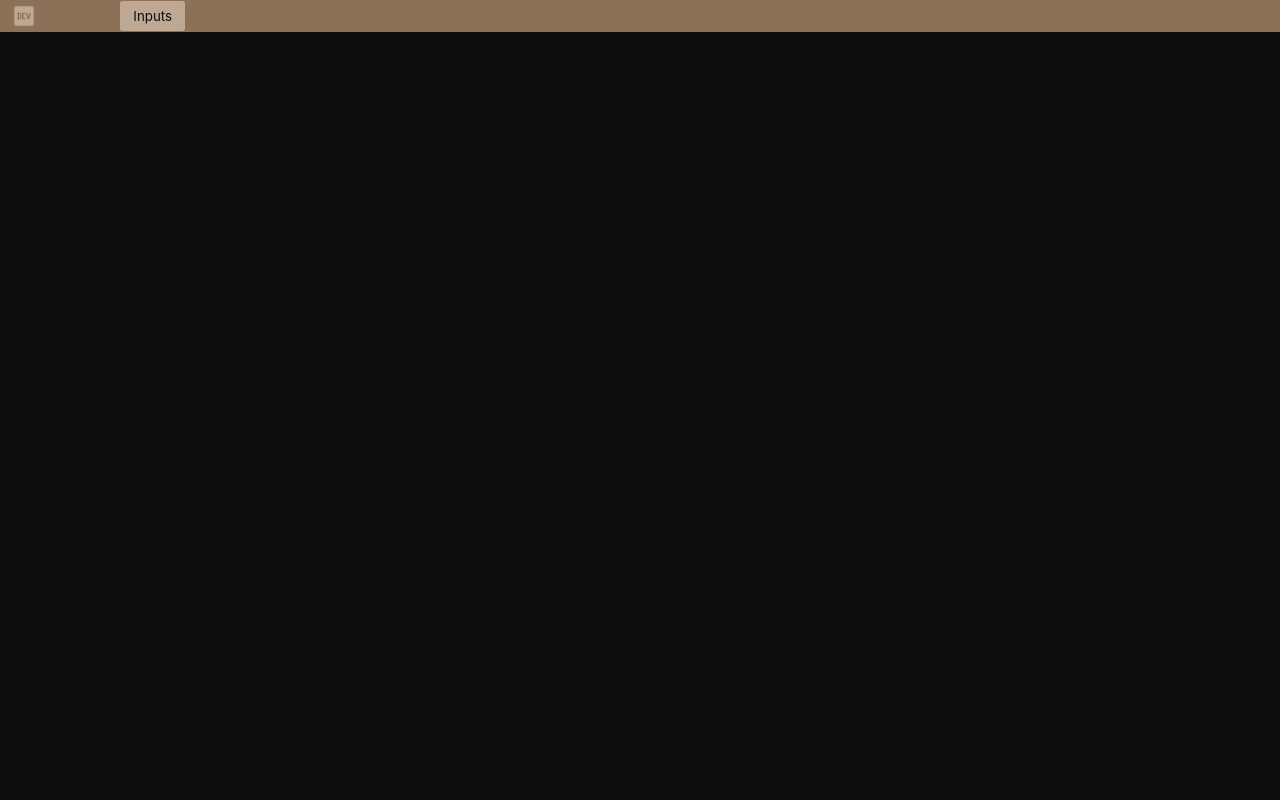
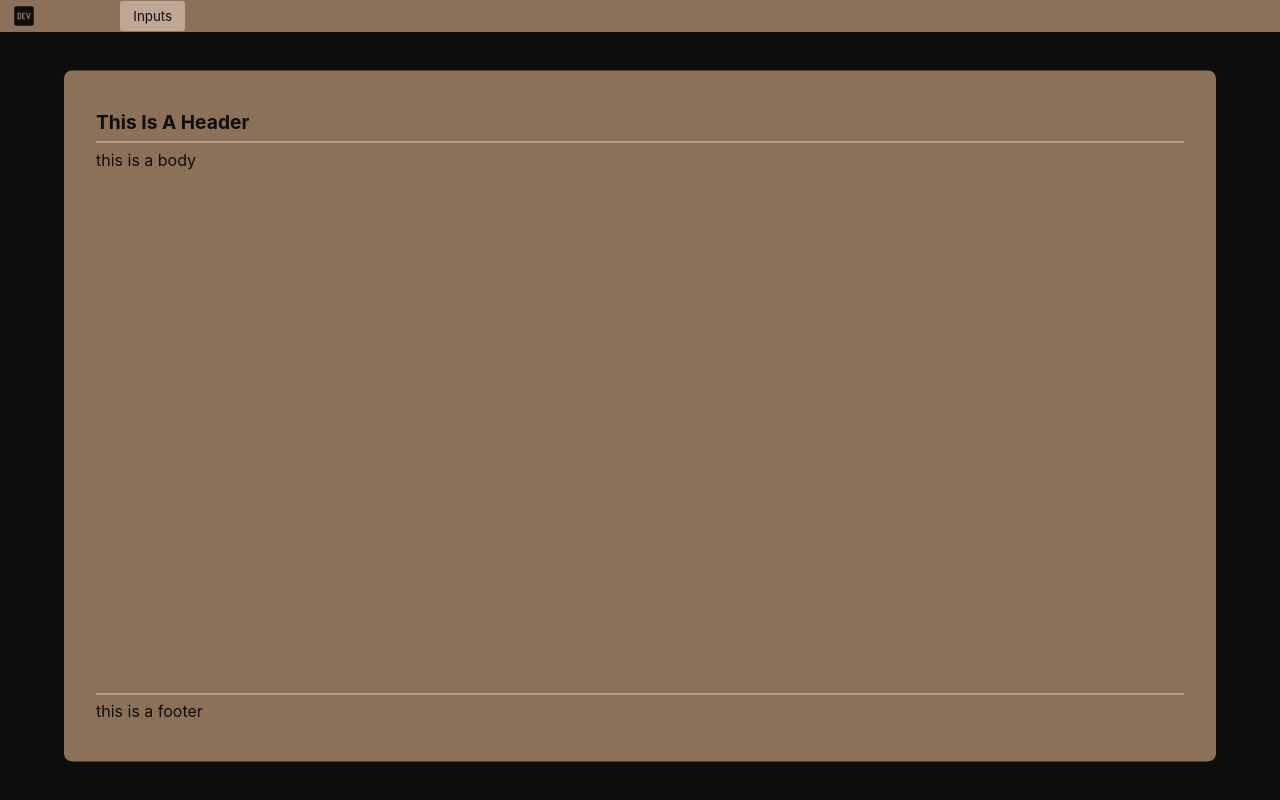
Before and after one commit to dffrs/scratch-book, a Next.js app: page / in a window 1280 px wide. Built offline with nearby package versions, Linux system fonts and the light colour scheme.

Commit message:
Paper component and few styles fixes

```diff
--- a/components/drawer/index.tsx
+++ b/components/drawer/index.tsx
@@ -14,7 +14,7 @@ const Drawer: FunctionComponent<DrawerProps> = (props) => {
       <div className="container">
         <div className="columns">
           <div className="col-1 c-pointer" onClick={() => Router.push(Routes.HOME)}>
-            <span className="icon text-color-secondary" data-icon="&#xead6;" />
+            <span className="icon text-color-contrast" data-icon="&#xead6;" />
           </div>
           {React.Children.map(props.children, (children) => (
             <div className="col-3">{children}</div>
--- a/components/drawer/style/drawer.module.scss
+++ b/components/drawer/style/drawer.module.scss
@@ -5,8 +5,8 @@
     top: 0;
     left: 0;
     width: 100vw;
-    max-height: 2em;
-    min-height: 2em;
+    max-height: var(--unit-4);
+    min-height: var(--unit-4);
     background-color: var(--primary-color);
-    z-index: 100;
+    z-index: 999999;
 }
--- a/components/layout/index.tsx
+++ b/components/layout/index.tsx
@@ -2,6 +2,7 @@ import Router from "next/router";
 import React, { FunctionComponent, memo, useCallback, useMemo } from "react";
 import { Routes } from "../../utils/common";
 import Drawer from "../drawer";
+import Main from "../main";
 import { ButtonsName, drawerButtons } from "./util";
 
 type LayoutProps = {
@@ -31,7 +32,7 @@ const Layout: FunctionComponent<LayoutProps> = ({ children }) => {
   return (
     <>
       <Drawer>{buttonsToRender}</Drawer>
-      <main>{childrenToRender}</main>
+      <Main>{childrenToRender}</Main>
     </>
   );
 };
--- /dev/null
+++ b/components/main/index.tsx
@@ -0,0 +1,12 @@
+import React, { FunctionComponent, memo } from "react";
+import style from "./style/main.module.scss";
+
+type MainProps = {
+  children?: React.ReactElement | Array<React.ReactElement>;
+};
+
+const Main: FunctionComponent<MainProps> = ({ children }) => {
+  return <main className={style.main}>{React.Children.map(children, (child) => child)}</main>;
+};
+
+export default memo(Main);
--- /dev/null
+++ b/components/main/style/main.module.scss
@@ -0,0 +1,6 @@
+.main {
+    width: 100%;
+    height: calc(100% - var(--unit-4));
+    position: absolute;
+    top: var(--unit-4)
+}
--- /dev/null
+++ b/components/paper/index.tsx
@@ -0,0 +1,27 @@
+import React, { FunctionComponent, memo } from "react";
+import style from "./style/paper.module.scss";
+
+type PaperProps = {
+  header?: React.ReactElement | Array<React.ReactElement>;
+  body?: React.ReactElement | Array<React.ReactElement>;
+  footer?: React.ReactElement | Array<React.ReactElement>;
+  backgroundColor?: "primary" | "secondary" | "neutral" | "contrast";
+};
+
+const Paper: FunctionComponent<PaperProps> = ({ header, body, footer, backgroundColor = "primary" }) => {
+  return (
+    <div style={{ backgroundColor: `var(--${backgroundColor}-color)` }} className={style.paper}>
+      {React.Children.map(header, (child) => (
+        <div>{child}</div>
+      ))}
+      {React.Children.map(body, (child) => (
+        <div>{child}</div>
+      ))}
+      {React.Children.map(footer, (child) => (
+        <div>{child}</div>
+      ))}
+    </div>
+  );
+};
+
+export default memo(Paper);
--- /dev/null
+++ b/components/paper/style/paper.module.scss
@@ -0,0 +1,49 @@
+.paper {
+    display: flex;
+    flex-direction: column;
+    align-items: center;
+    position: absolute;
+    top: 50%;
+    left: 50%;
+    transform: translate(-50%, -50%);
+    width: 90%;
+    height: 90%;
+    margin: 0;
+    padding: var(--unit-4);
+    border-radius: var(--unit-1);
+    &>div {
+        width: 100%;
+        padding: var(--unit-1) 0;
+        min-height: fit-content;
+        color: var(--contrast-color);
+        &:nth-child(1) {
+            position: relative;
+            text-transform: capitalize;
+            font-weight: var(--font-weight-bolder);
+            font-size: larger;
+            &::after {
+                content: "";
+                position: absolute;
+                width: 100%;
+                bottom: 0;
+                left: 0;
+                border-bottom: 1px solid var(--neutral-color);
+            }
+        }
+        &:nth-child(2) {
+            overflow: auto;
+            height: 100%;
+        }
+        &:nth-child(3) {
+            position: relative;
+            &::before {
+                content: "";
+                position: absolute;
+                width: 100%;
+                top: 0;
+                left: 0;
+                border-bottom: 1px solid var(--neutral-color);
+            }
+        }
+    }
+}
--- a/pages/index.tsx
+++ b/pages/index.tsx
@@ -1,8 +1,11 @@
 import type { NextPage } from "next";
 import { memo } from "react";
+import Paper from "../components/paper";
 
 const Home: NextPage = () => {
-  return <></>;
+  return (
+    <Paper header={<div>this is a header</div>} body={<div>this is a body</div>} footer={<div>this is a footer</div>} />
+  );
 };
 
 export default memo(Home);
--- a/styles/globals.scss
+++ b/styles/globals.scss
@@ -19,9 +19,10 @@
 *,
 *::before,
 *::after {
-    box-sizing: inherit;
+    box-sizing: border-box;
 }
 
+#__next,
 html,
 body {
     width: 100vw;
--- a/styles/variables/fonts/_fonts.scss
+++ b/styles/variables/fonts/_fonts.scss
@@ -29,6 +29,18 @@ $font-weight-bolder: bolder;
     font-weight: $font-weight-bolder;
 }
 
+.text-capitalize {
+    text-transform: capitalize;
+}
+
+.text-lowercase {
+    text-transform: lowercase;
+}
+
+.text-uppercase {
+    text-transform: uppercase;
+}
+
 $text-color: (primary: var(--primary-color), secondary: var(--secondary-color), neutral: var(--neutral-color), contrast: var(--contrast-color));
 @each $key,
 $value in $text-color {
```
